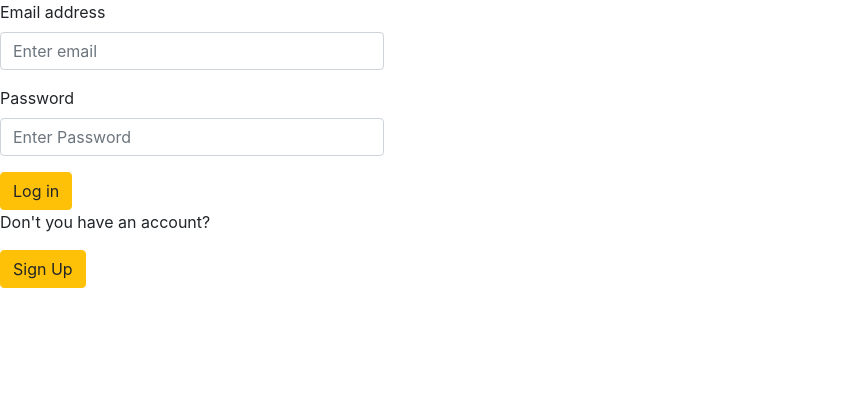
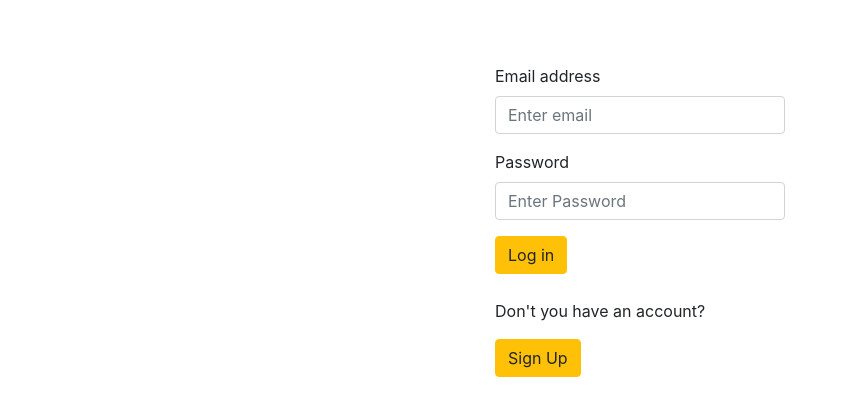
Before and after one commit to huseyingokay/CS391-Project2, a React (Create React App) app: page / in a window 1280 px wide. Shown: the top 416 px of the page, without its empty margins (0-848 px from the left). Built offline with nearby package versions, Linux system fonts and the light colour scheme.

Commit message:
login method added, warning message can be seen if a user is not in db or password is wrong

```diff
--- /dev/null
+++ b/src/helpers/isUserExist.js
@@ -0,0 +1,17 @@
+const isUserExist = (email, password) => {
+    const items = { ...localStorage };
+
+    for(var index in items){
+        var user = JSON.parse(items[index]);
+        if(user.email === email){
+            if(user.password === password){
+                console.log("Log in succeed");
+                return true;
+            }
+        }
+    }
+    console.log("Your password is wrong or user doesn't exist");
+    return false;
+}
+
+export default isUserExist;
--- a/src/screens/Login.js
+++ b/src/screens/Login.js
@@ -1,50 +1,87 @@
-import React from 'react';
-import { Button, Form, Col } from 'react-bootstrap';
+import React from "react";
+import isUserExist from "../helpers/isUserExist"
+import { Button, Form, Col, Row, Container } from "react-bootstrap";
 
 class Login extends React.Component {
-  constructor(props){
+  constructor(props) {
     super(props);
     this.state = {
       email: "",
-      password: ""
-    }
+      password: "",
+      showWarning: false
+    };
     this.handleSubmit = this.handleSubmit.bind(this);
   }
 
-  handleSubmit(e){
-    console.log("HERE")
+  handleSubmit(e) {
+    console.log("HERE");
     this.setState({
-      [e.target.id]: e.target.value
-    })
+      [e.target.id]: e.target.value,
+    });
   }
 
-  route(e){
-    console.log(this.state.email)
-    console.log(this.state.password)
+  route(e) {
+    console.log(this.state.email);
+    console.log(this.state.password);
     e.preventDefault();
+  }
+
+  logIn(e){
+    let isExist = isUserExist(this.state.email, this.state.password);
+    if(!isExist){
+      e.preventDefault();
+      this.setState({
+        showWarning: true
+      })
+    }
   }
 
   render() {
     return (
-      <>
-          <Form style={{width:"100%", }} action="/memes" method="" onSubmit={(e) => this.route(e)}>
+      <Container fluid style={{ marginTop: "5%" }}>
+        <Row className="justify-content-center">
+          <Col xs="auto" md="3">
+            <Form action="/memes" method="" onSubmit={(e) => this.logIn(e)}>
               <Form.Group controlId="email">
                 <Form.Label>Email address</Form.Label>
-                <Form.Control style={{width:'30%'}} type="email" placeholder="Enter email" onChange={(e) => this.handleSubmit(e)}/>
+                <Form.Control
+                  type="email"
+                  placeholder="Enter email"
+                  onChange={(e) => this.handleSubmit(e)}
+                />
               </Form.Group>
 
               <Form.Group controlId="password">
                 <Form.Label>Password</Form.Label>
-                <Form.Control style={{width:'30%'}} type="password" placeholder="Enter Password" onChange={(e) => this.handleSubmit(e)}/>
+                <Form.Control
+                  type="password"
+                  placeholder="Enter Password"
+                  onChange={(e) => this.handleSubmit(e)}
+                />
               </Form.Group>
 
               <Button variant="warning" type="submit">
                 Log in
               </Button>
-          </Form>
-          <p> Don't you have an account? </p>
-          <Button variant="warning" href="/signup"> Sign Up</Button>
-      </>
+            </Form>
+          </Col>
+        </Row>
+        <Row className="justify-content-center" style={{ marginTop: "2%" }}>
+          <Col xs="auto" md="3">
+            <p> Don't you have an account? </p>
+            <Button variant="warning" href="/signup">
+              Sign Up
+            </Button>
+          </Col>
+        </Row>
+        {this.state.showWarning &&
+        <Row className="justify-content-center" style={{ marginTop: "2%" }}>
+          <Col xs="auto" md="3">
+            <p> Your password is wrong or user doesn't exist </p>
+          </Col>
+        </Row>
+        }
+      </Container>
     );
   }
 }
--- a/src/screens/Signup.js
+++ b/src/screens/Signup.js
@@ -1,6 +1,5 @@
 import React from 'react';
 //import 'bootstrap/dist/css/bootstrap.min.css';
-import { Button, Form } from 'react-bootstrap';
 
 
 class Signup extends React.Component {
@@ -41,7 +40,7 @@ class Signup extends React.Component {
 
                 <button type="submit" className="btn btn-dark btn-lg btn-block">Register</button>
                 <p className="forgot-password text-right">
-                    Already registered <a href="#">log in?</a>
+                    Already registered <a href="/">log in?</a>
                 </p>
             </form>
 
```
Also changed, not shown: 1 other file (tests, documents, lock files or other folders).
